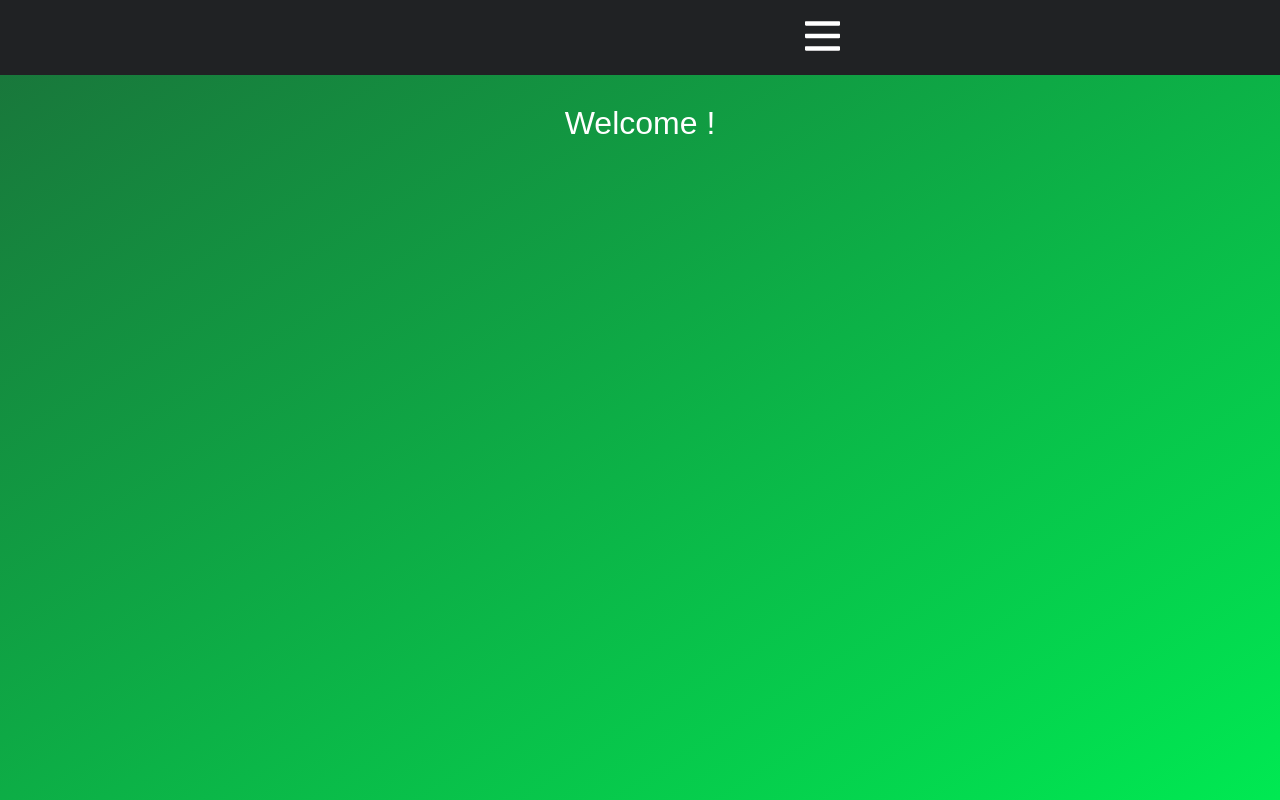
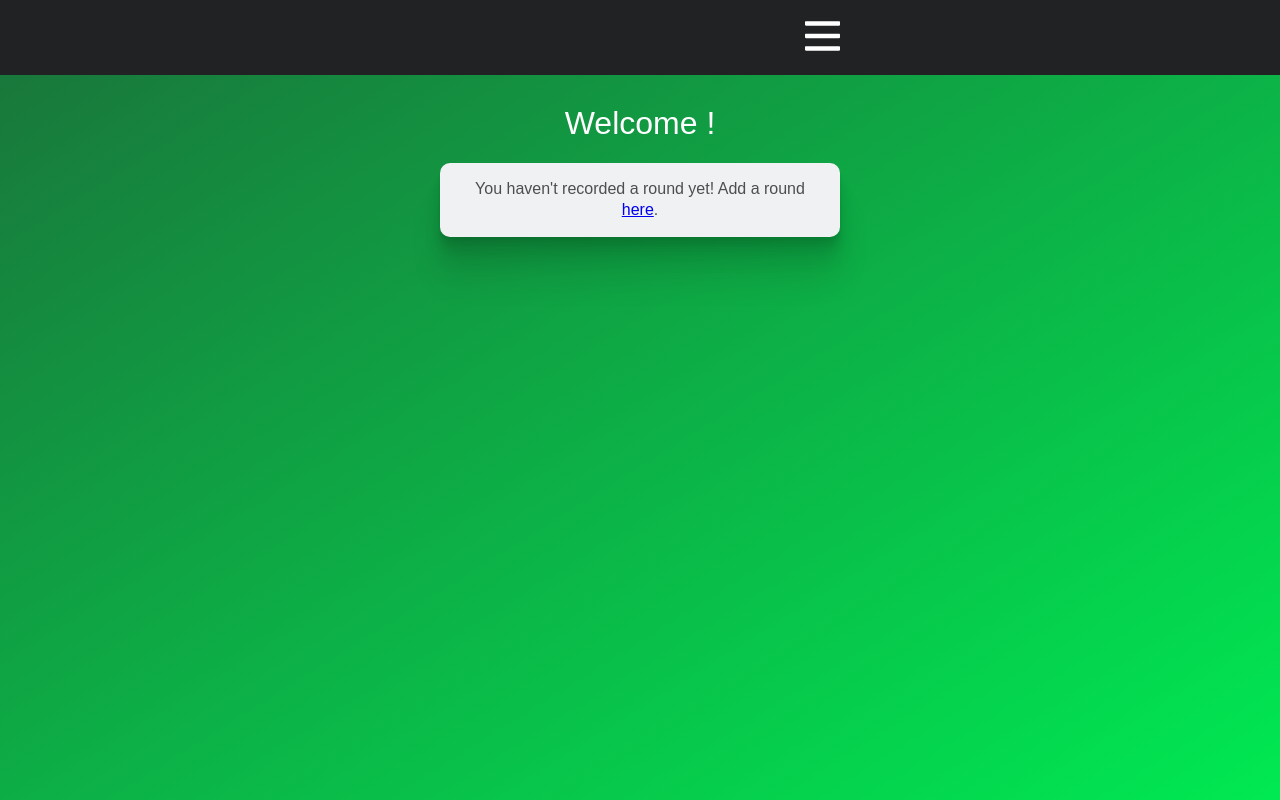
Before and after one commit to dkersten/golf-scorecard-frontend-v2, a React (Create React App) app: page /profile in a window 1280 px wide. Built offline with nearby package versions, Linux system fonts and the light colour scheme; no server answers.

Commit message:
added conditional logic for new/existing users

```diff
--- a/src/App.js
+++ b/src/App.js
@@ -7,6 +7,7 @@ import Nav from './components/Nav.js';
 import Login from './components/Login.js';
 import Signup from './components/Signup.js';
 import Profile from './components/Profile.js';
+import Scorecard from './components/Scorecard';
 
 const App = () => {
 
@@ -19,7 +20,7 @@ const App = () => {
   //fetch user and their scorecard on after app render
   useEffect(() => {
     // this is only executed once
-    fetch('http://localhost:3000/api/v1/users/1')
+    fetch('http://localhost:3000/api/v1/users/2')
       .then(resp => resp.json())
       .then(user => getUser(user))
   }, [])
@@ -59,6 +60,8 @@ const App = () => {
           userScorecards={scorecards}
         />} />
 
+        <Route path="/scorecard/new" render={() => <Scorecard />} />
+
         <Route path="/login" render={() => <Login />} />
 
         <Route path="/signup" render={() => <Signup />} />
--- a/src/components/Profile.js
+++ b/src/components/Profile.js
@@ -1,11 +1,17 @@
 import React from 'react';
+import { Link } from 'react-router-dom';
 
 const Profile = (props) => {
 
-    // console.log(props.name)
+    // determines if a user has recorded at least 1 round
+    let noRounds = false;
+    if (props.userScorecards.length === 0) {
+        noRounds = true
+    }
 
+    // calculates the number of rounds a user has played
     const numRounds = () => {
-        if (props.userScorecards === undefined) {
+        if (noRounds === true) {
             return 0
         } else {
             return props.userScorecards.length
@@ -13,21 +19,37 @@ const Profile = (props) => {
 
     }
 
+    // page structure for a new user (no rounds played)
     const newUser = () => {
-        console.log("new user")
+        return(
+            <div className="stat-container">
+                <section className="card stats">
+                    <p>You haven't recorded a round yet! Add a round <Link to="/signin">here</Link>.</p>
+                </section>
+            </div>
+        )
     }
 
+    // page structure for an existing user (at least 1 round)
     const existingUser = () => {
-        console.log("existing user")
+        return(
+            <div className="stat-container">
+                <section className="card stats">
+                    <p>You have played <span>{props.userScorecards.length}</span> round(s).</p>
+                </section>
+            </div>
+        )
     }
 
     return(
         <div className="profile">
             <main>
+                <div className="inner-container">
                 <h1>Welcome { props.firstName }!</h1>
-                {
-                    props.userScorecards === undefined ? newUser() : existingUser()
-                }
+                    {
+                        noRounds ? newUser() : existingUser()
+                    }
+                </div>
             </main>
         </div>
     )
--- /dev/null
+++ b/src/components/Scorecard.js
@@ -0,0 +1,21 @@
+import React, {useState} from 'react';
+
+const Scorecard = () => {
+
+    const [editing, setEditing] = useState(false)
+
+
+    return(
+        <div className="scorecard">
+            <main>
+                <div className="inner-container">
+                    <div className="scorecard-options card">
+                        Scorecard Options
+                    </div>
+                </div>
+            </main>
+        </div>
+    )
+}
+
+export default Scorecard
--- a/src/styles/profile.scss
+++ b/src/styles/profile.scss
@@ -9,6 +9,10 @@
     h1, h2 {
         color: $color-white;
         text-align: center;
+    }
+
+    section.card.stats {
+        line-height: 1.3;
     }
 
     section.card {
```
